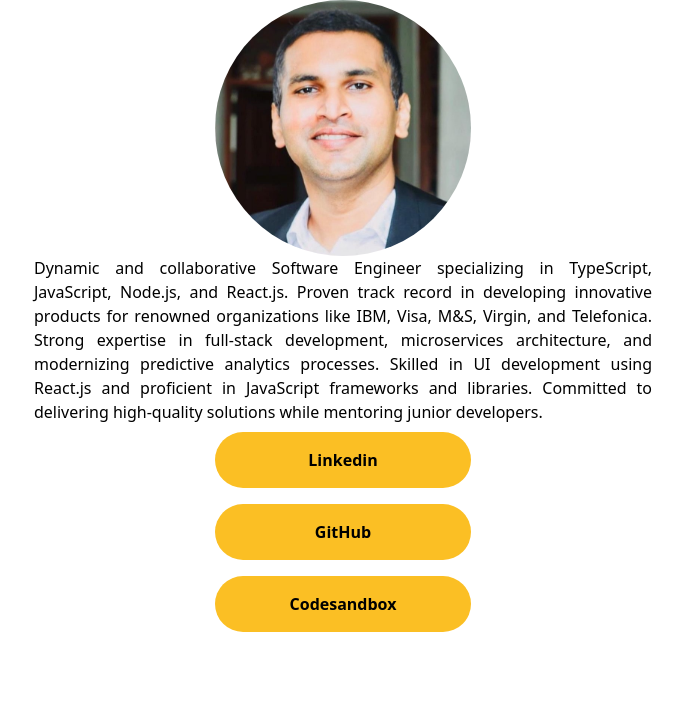
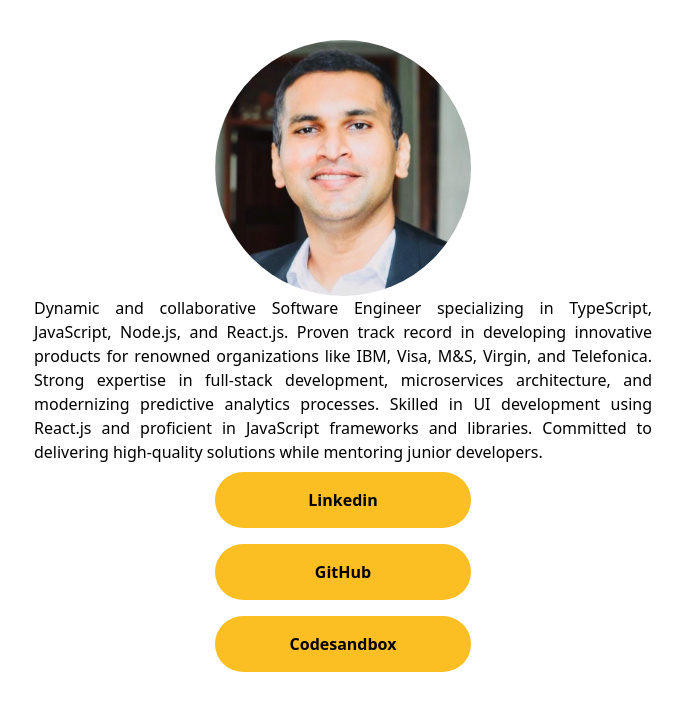
Before and after one commit to nish1013/me, a Gatsby site: page / in a window 1280 px wide. Shown: the whole page, without its empty margins (297-980 px from the left). Built offline with nearby package versions, Linux system fonts and the light colour scheme; Gatsby itself is replaced by a stand-in of ours.

Commit message:
added padding

```diff
--- a/src/components/index/Index.tsx
+++ b/src/components/index/Index.tsx
@@ -5,7 +5,7 @@ import ProfileImage from "./ProfileImage"
 import Summary from "./Summary"
 export default function Index() {
   return (
-    <div className="flex flex-col items-center">
+    <div className="flex flex-col items-center py-10">
         <ProfileImage/>
         <Summary/>
         {
```
